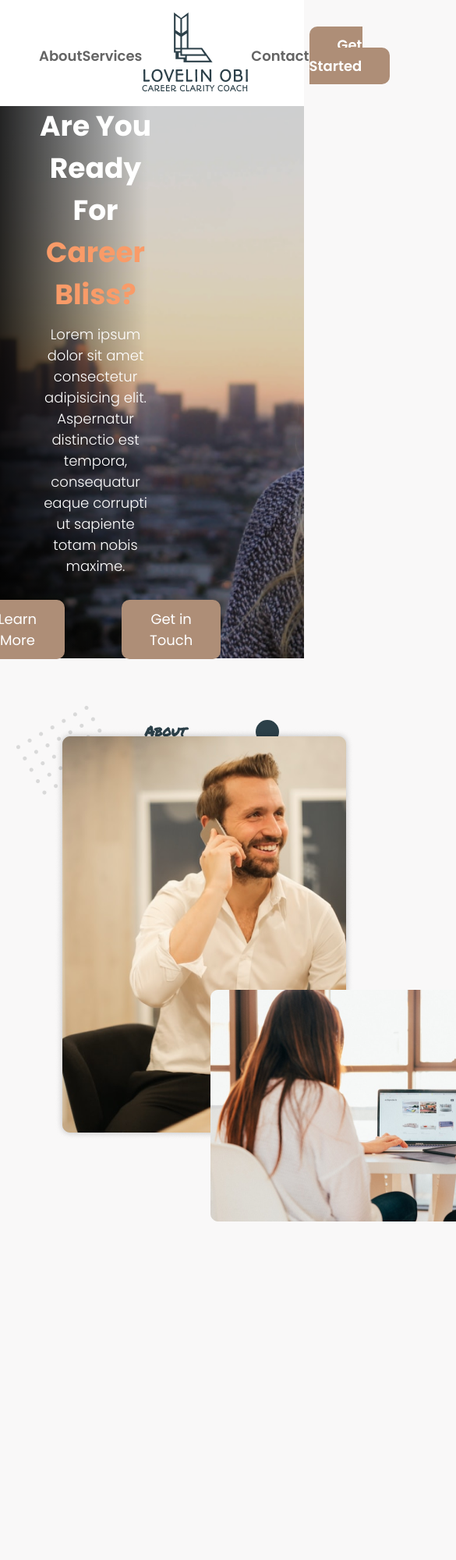
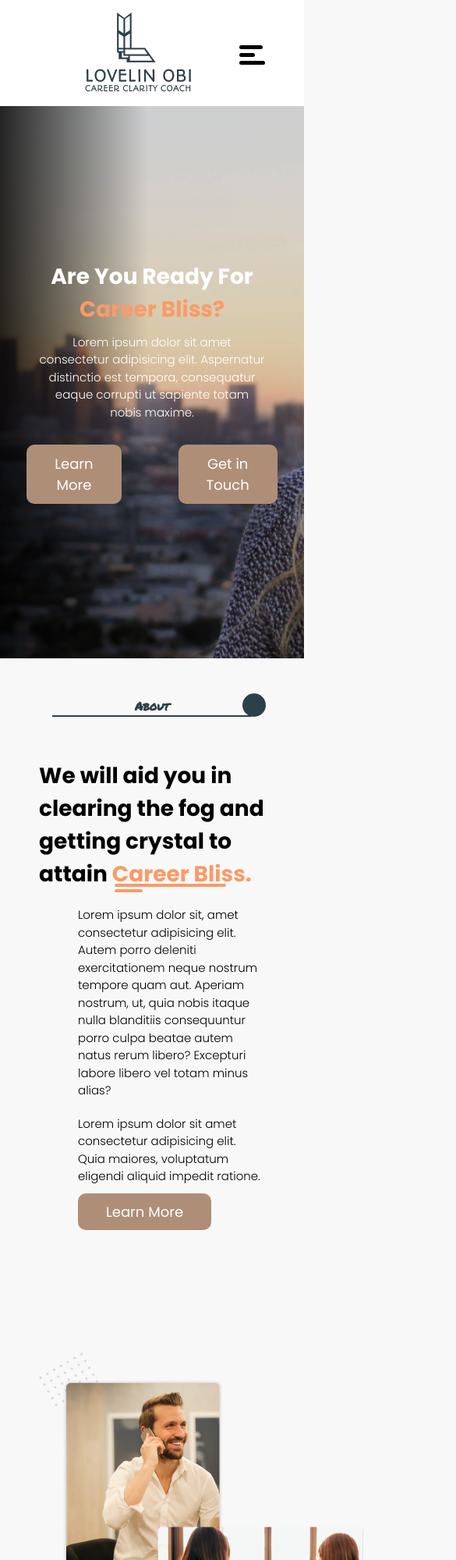
Before and after one commit to Mzeey/LovelinObi, a plain HTML site: page index.html in a window 390 px wide. Shown: the top 2000 px of the page at 78% size, 585 px wide, since content can reach past the window. Drawn offline with Linux system fonts and the light colour scheme.

Commit message:
Adds Home Page Responsiveness for widescreens - adds hamburger transition

```diff
--- a/css/mobile.css
+++ b/css/mobile.css
@@ -0,0 +1,14 @@
+:root{}
+
+.l-heading{
+    font-size: 2.8rem;
+}
+
+#home-about .about-images,
+#home-bliss .bliss-images{
+    transform: scale(0.6);
+}
+
+#lead-magnet .left-content form{
+    width: 100%;
+}
--- a/css/style.css
+++ b/css/style.css
@@ -16,6 +16,7 @@
     --text-link-inactive-color: #646464;
     --bg-icon-color-light: rgba(255, 255, 255, 0.2);
     --placeholder-color-light: #DFDCDC;
+    --black-color: #000;
     font-size: 62.5%;
 }
 
@@ -138,7 +139,6 @@ p{
     height: var(--nav-bar-height);
     background-color: var(--white-color);
     padding: 1.6rem 5rem;
-    position: sticky;
 }
 
 #nav-bar ul{
@@ -161,6 +161,51 @@ p{
 
 #nav-bar .link-item a:hover{
     color: var(--primary-color);
+}
+
+#nav-bar ul li.hamburger-wrapper{
+    display: none;
+    margin-left: auto;
+    width: 3.3rem;
+}
+
+
+#nav-bar ul .hamburger-wrapper .hamburger,
+#nav-bar ul .hamburger-wrapper .hamburger::after,
+#nav-bar ul .hamburger-wrapper .hamburger::before{
+    height: 5px;
+    width: 2rem;
+    background: var(--black-color);
+    border-radius: 10px;
+    transition: width 0.3s ease-in-out;
+}
+
+#nav-bar ul .hamburger-wrapper .hamburger{
+    position: relative;
+}
+
+#nav-bar ul .hamburger-wrapper .hamburger::after,
+#nav-bar ul .hamburger-wrapper .hamburger::before{
+    position: absolute;
+    content: '';
+
+}
+
+#nav-bar ul .hamburger-wrapper .hamburger::after{
+    bottom: -10px;
+    width: 3.3rem;
+
+}
+
+#nav-bar ul .hamburger-wrapper .hamburger::before{
+    top: -10px;
+    width: 3rem;
+}
+
+#nav-bar ul .hamburger-wrapper:hover .hamburger,
+#nav-bar ul .hamburger-wrapper:hover .hamburger::after,
+#nav-bar ul .hamburger-wrapper:hover .hamburger::before{
+    width: 3.3rem;
 }
 
 /* Home: showcase */
@@ -251,11 +296,17 @@ p{
 
 #home-about .about-images .img-1{
     border-radius: 10px;
+    width: 384px;
+    height: 528px;
+    transform: scale(0.9);
 }
 
 #home-about .about-images .img-2{
     margin-left: 20rem;
     margin-top: -20rem;
+    width: 488px;
+    height: 297px;
+    transform: scale(0.9);
 }
 
 #home-about .about-content{
@@ -344,17 +395,18 @@ p{
     margin-left: 2rem;
     width: 384px;
     height: 528px;
+    transform: scale(0.9);
     align-self: flex-end;
     margin-top: 2rem;
-    transform: scale(0.9);
 }
 
 #home-bliss .bliss-images .img-2{
     margin-top: -20rem;
     width: 488px;
     height: 297px;
+    align-self: flex-end;
     transform: scale(0.9);
-    margin-left: 5rem;
+    margin-right: 15rem;
 }
 
 
@@ -476,8 +528,8 @@ p{
 
 #testimonials .testimonials-wrapper .testimonial-box{
     background: var(--primary-color);
-    width: 400px;
-    height: 400px;
+    max-width: 400px;
+    min-height: 400px;
     box-shadow: 3px 4px 10px rgba(0, 0, 0, 0.2);;
 }
 
@@ -628,3 +680,66 @@ p{
  #main-footer .socials .social-link:hover{
     background-color: #F99B6890;
  }
+
+ @media(max-width: 1200px){
+    /* Home About */
+    #home-about .section-tag{
+        right: 0;
+        top: 0;
+        left: 50%;
+        transform: translateX(-50%);
+        max-width: 250px;
+    }
+    #home-about{
+        flex-direction: column-reverse;
+    }
+    #home-about .about-images{
+        display: flex;
+        flex-direction: column;
+        justify-content: center;
+        transform: scale(0.8);
+        padding: 0;
+        margin-left: -5rem;
+    }
+
+    #home-bliss{
+        flex-direction: column;
+    }
+
+    #home-bliss .section-tag{
+       left: 50%;
+       transform: translateX(-50%);
+    }
+
+    #home-bliss .bliss-images{
+        display: flex;
+        flex-direction: column;
+        transform: scale(0.8);
+    }
+
+    /* Email Subscription */
+    #email-subscription{
+        padding-left: 5rem;
+        padding-right: 5rem;
+    }
+ }
+
+
+ @media(max-width: 1024px){
+    #lead-magnet{
+        flex-direction: column;
+    }
+
+    #lead-magnet .left-content{
+        width: 100%;
+    }
+
+    #lead-magnet .left-content form{
+        width: 60%;
+    }
+
+    #lead-magnet .right-content{
+        width: 100%;
+    }
+
+ }
--- a/css/widescreen.css
+++ b/css/widescreen.css
@@ -0,0 +1,68 @@
+/* Variables */
+:root{
+    --font-size-regular: 1.5em;
+}
+
+
+.section-tag::after{
+    top: -6px;
+}
+
+#home-about .section-tag::after{
+    top:-5px;
+}
+
+/* Navigation Bar */
+
+#nav-bar ul{
+    justify-content: center;
+}
+
+#nav-bar ul li{
+    display: none;
+}
+
+#nav-bar ul li.logo{
+    display: inline;
+    margin-left: auto;
+}
+
+#nav-bar ul li.hamburger-wrapper{
+    display: block;
+}
+
+
+/* Showcase */
+#showcase .showcase-content{
+    width: 100%;
+}
+
+
+/* Testimfonials */
+
+#testimonials .testimonials-wrapper{
+    flex-wrap: wrap;
+    justify-content: center;
+    gap: 5%;
+}
+
+#testimonials .testimonials-wrapper .testimonial-box{
+    max-width: 300px;
+    min-height: 300px;
+
+}
+
+#testimonials .testimonials-wrapper .testimonial-box{
+    margin: 2.5% 0;
+}
+
+@media(max-width: 750px){
+    #main-footer{
+        flex-direction: column;
+    }
+
+
+    #main-footer .socials{
+        margin-top: 2%;
+    }
+}
--- a/index.html
+++ b/index.html
@@ -5,8 +5,8 @@
     <meta http-equiv="X-UA-Compatible" content="IE=edge">
     <meta name="viewport" content="width=device-width, initial-scale=1.0">
     <link rel="stylesheet" href="./css/style.css">
-    <link rel="stylesheet" href="./css/widescreen.css" media="screen and (max-width:786px)">
-    <link rel="stylesheet" href="./css/mobile.css" media="screen and (max-width:500px)">
+    <link rel="stylesheet" href="./css/widescreen.css" media="screen and (max-width:912px)">
+    <link rel="stylesheet" href="./css/mobile.css" media="screen and (max-width:600px)">
     <title>Lovelin Obi | Welcome</title>
 </head>
 <body>
@@ -17,6 +17,9 @@
             <li class="link-item logo"> <a href=""><img href="index.html" src="img/logo/Logo.png"></a></li>
             <li class="link-item"><a href="contact.html">Contact</a></li>
             <li class=""><a href="appointment.html" class="btn">Get Started</a></li>
+            <li class="hamburger-wrapper">
+                <div class="hamburger"></div>
+            </li>
         </ul>
     </nav>
 
```
